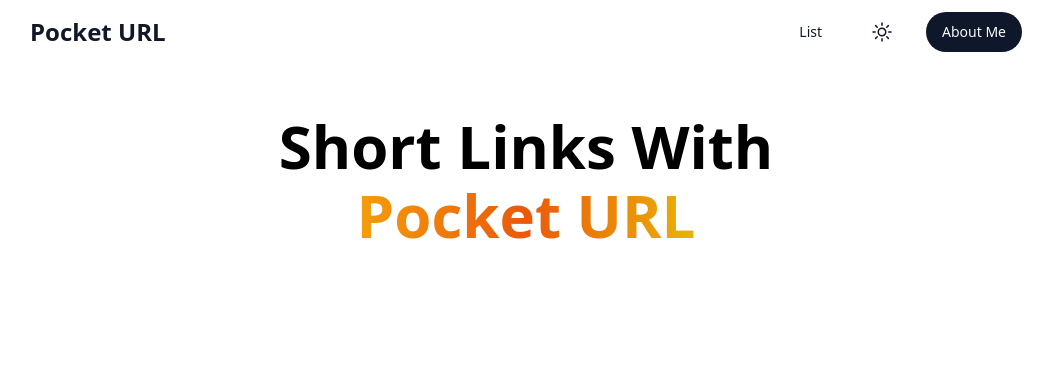
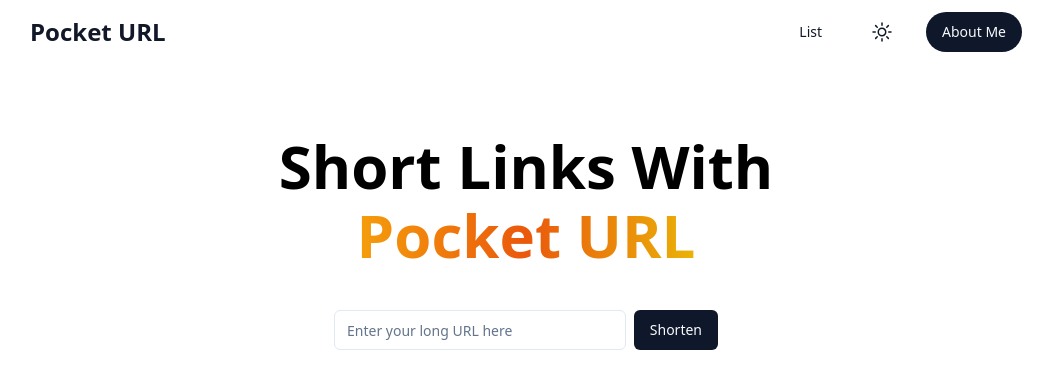
Before and after one commit to ezaz-ahmed/pocket-url, a React (Vite) app: page / in a window 1280 px wide. Shown: the top 388 px of the page, without its empty margins (114-1167 px from the left). Built offline with nearby package versions, Linux system fonts and the light colour scheme.

Commit message:
:sparkles: Input components

```diff
--- /dev/null
+++ b/src/components/ui/Input.tsx
@@ -0,0 +1,23 @@
+import { InputHTMLAttributes, forwardRef } from 'react';
+import { cn } from '~/lib/utils';
+
+export interface InputProps extends InputHTMLAttributes<HTMLInputElement> {}
+
+const Input = forwardRef<HTMLInputElement, InputProps>(
+  ({ className, type, ...props }, ref) => {
+    return (
+      <input
+        type={type}
+        className={cn(
+          'flex h-10 w-full rounded-md border border-input bg-background px-3 py-2 text-sm ring-offset-background file:border-0 file:bg-transparent file:text-sm file:font-medium placeholder:text-muted-foreground focus-visible:outline-none focus-visible:ring-2 focus-visible:ring-ring focus-visible:ring-offset-2 disabled:cursor-not-allowed disabled:opacity-50',
+          className
+        )}
+        ref={ref}
+        {...props}
+      />
+    );
+  }
+);
+Input.displayName = 'Input';
+
+export { Input };
--- a/src/lib/utils.ts
+++ b/src/lib/utils.ts
@@ -4,3 +4,8 @@ import { twMerge } from "tailwind-merge"
 export function cn(...inputs: ClassValue[]) {
   return twMerge(clsx(inputs))
 }
+
+export function linkValidation(link: string) {
+  const urlRegex = /^(https?:\/\/)?([\w.-]+)\.([a-z]{2,})(\/\S*)?$/
+  return urlRegex.test(link)
+}
--- a/src/pages/Entry.tsx
+++ b/src/pages/Entry.tsx
@@ -1,5 +1,13 @@
+import { useState } from 'react';
+import { Button } from '~/components/ui/Button';
+
+import { Input } from '~/components/ui/Input';
+
 const Entry = () => {
+  const [link, setLink] = useState<string>('');
+
   return (
+    <div className=' flex flex-col items-center'>
       <div className='mx-auto mb-10 mt-12 max-w-md px-2.5 text-center sm:max-w-lg sm:px-0'>
         <h1 className='mt-5 font-display text-4xl font-extrabold leading-[1.15] text-black sm:text-6xl sm:leading-[1.15]'>
           Short Links With
@@ -9,6 +17,18 @@ const Entry = () => {
           </span>
         </h1>
       </div>
+
+      <form className='flex w-full max-w-sm items-center space-x-2'>
+        <Input
+          type='text'
+          required
+          value={link}
+          onChange={event => setLink(event.target.value)}
+          placeholder='Enter your long URL here'
+        />
+        <Button type='submit'>Shorten</Button>
+      </form>
+    </div>
   );
 };
 
```
Lines whose indentation alone changed are shown as unchanged.
